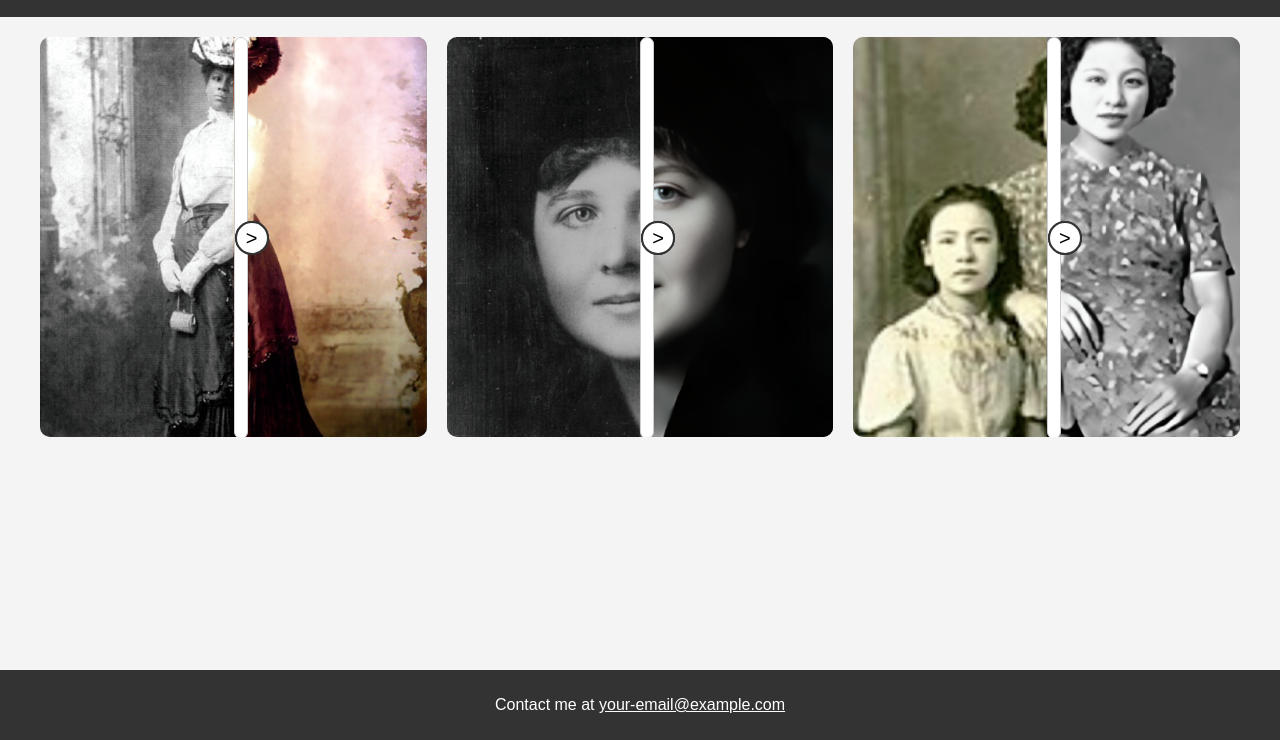
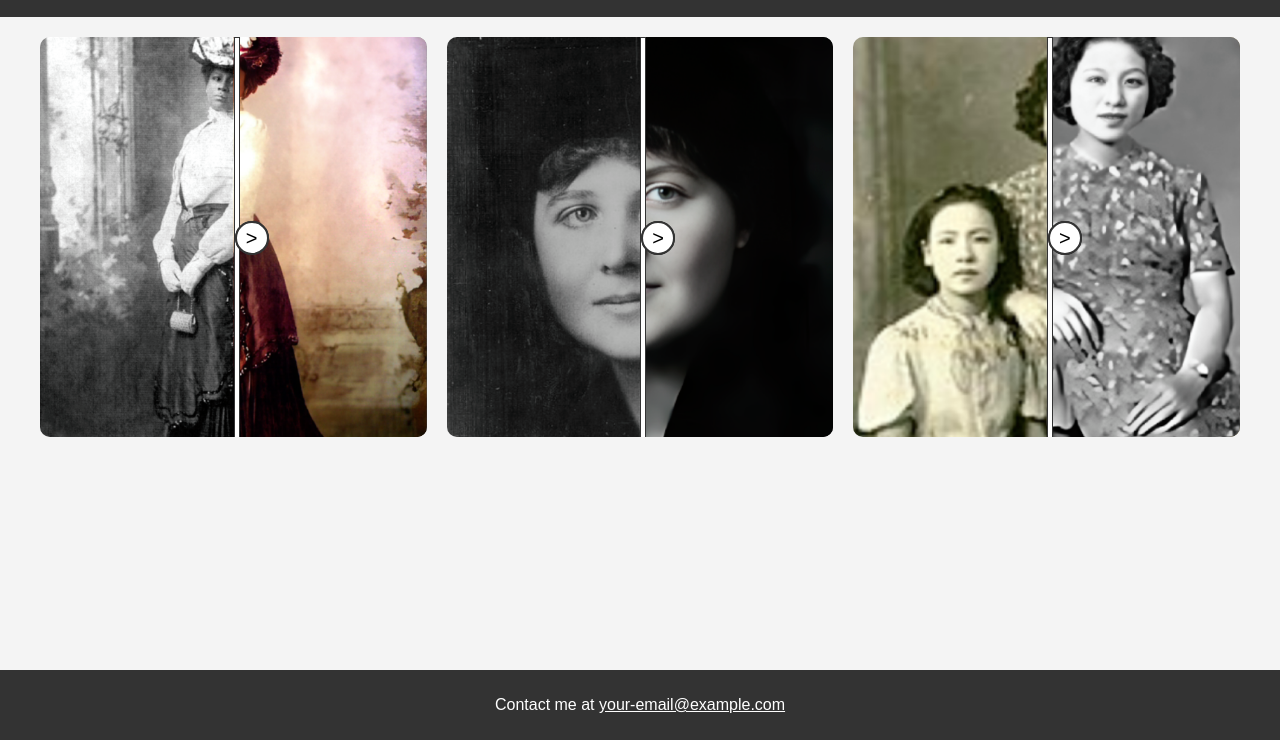
Before and after one commit to EpicOne-Digital/my-portfolio, a plain HTML site: page index.html in a window 1280 px wide. Shown: the part 60-800 px from the top of the page. Drawn offline with Linux system fonts and the light colour scheme.

Commit message:
Update index.html

```diff
--- a/index.html
+++ b/index.html
@@ -64,12 +64,11 @@
             top: 0;
             left: 50%; /* Initially position the slider at the center */
             z-index: 10;
-            width: 12px; /* Thinner Slider */
+            width: 4px; /* Thinner Slider */
             height: 100%;
             background: white;
             cursor: ew-resize;
-            border-radius: 10px;
-            border: 1px solid #ccc; /* Light border around the slider */
+            border: 1px solid #333; /* Simple vertical dividing line */
         }
 
         /* Arrows inside the slider (circle with arrows) */
```
